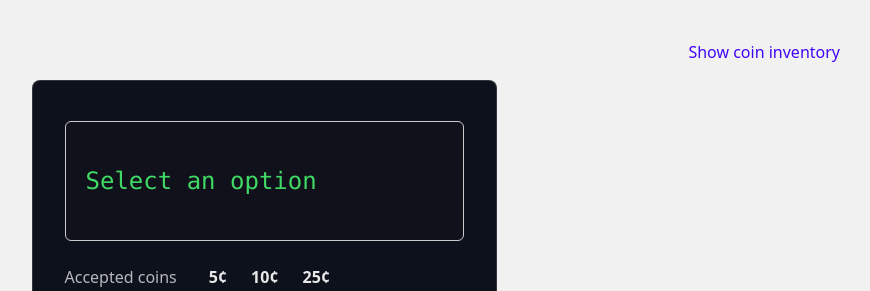
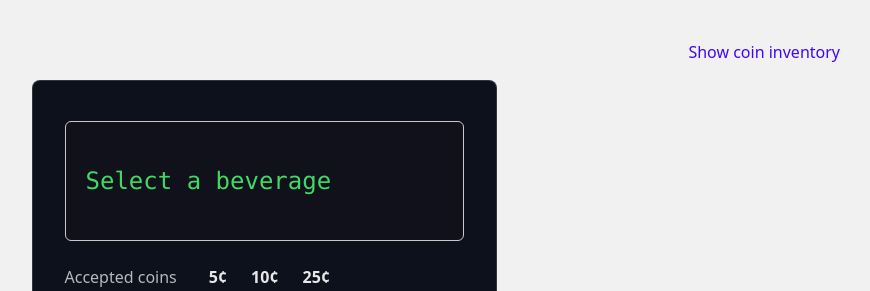
Before and after one commit to iyriss/vending-machine, a React (Vite) app: page / in a window 1280 px wide. Shown: the top 291 px of the page, without its empty margins (376-1246 px from the left). Built offline with nearby package versions, Linux system fonts and the light colour scheme.

Commit message:
reuse initial message

```diff
--- a/src/App.tsx
+++ b/src/App.tsx
@@ -5,7 +5,7 @@ import Drinks from './components/Drinks';
 import { AdminPanel } from './components/AdminPanel';
 import './App.css';
 
-const initialMessage = 'Select an option';
+const initialMessage = 'Select a beverage';
 
 const initialDrinks: Drink[] = [
   { key: 'cola', name: 'Cola', price: 25, available: 10 },
@@ -65,7 +65,7 @@ function App() {
           {insertedCoins > 0 && (
             <div>Balance: ${(insertedCoins / 100).toFixed(2)}</div>
           )}
-          <div className='mt-2'>Select a beverage</div>
+          <div className='mt-2'>{initialMessage}</div>
         </div>
       );
       return;
@@ -77,7 +77,7 @@ function App() {
         3000,
         <div>
           <div>Balance: ${(insertedCoins / 100).toFixed(2)}</div>
-          <div className='mt-2'>Select an option</div>
+          <div className='mt-2'>{initialMessage}</div>
         </div>
       );
       return;
@@ -142,7 +142,7 @@ function App() {
       setMessage(
         <div>
           <div>Balance: ${(newAmount / 100).toFixed(2)}</div>
-          <div>Select a beverage</div>
+          <div>{initialMessage}</div>
         </div>
       );
       return;
```
